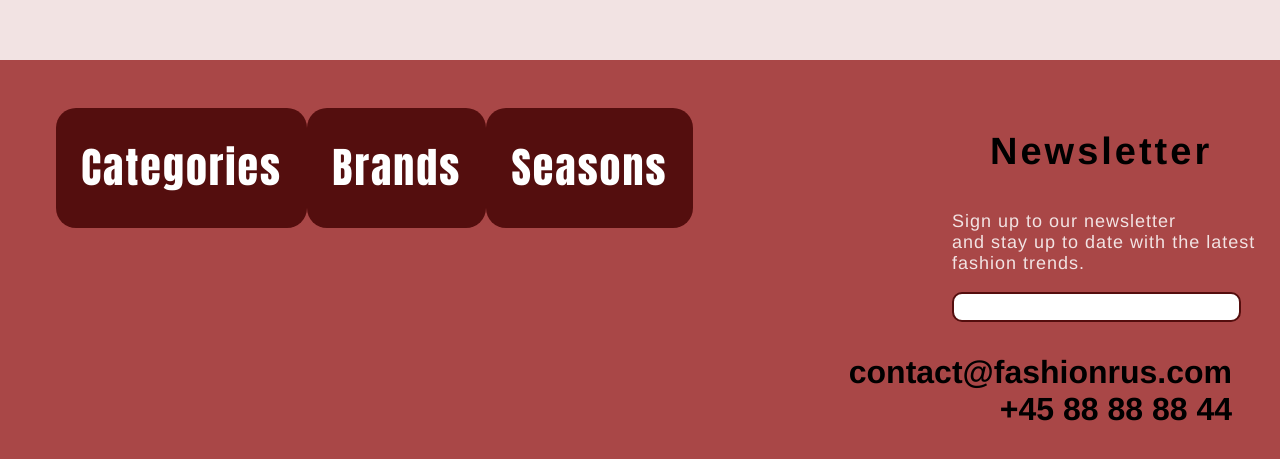
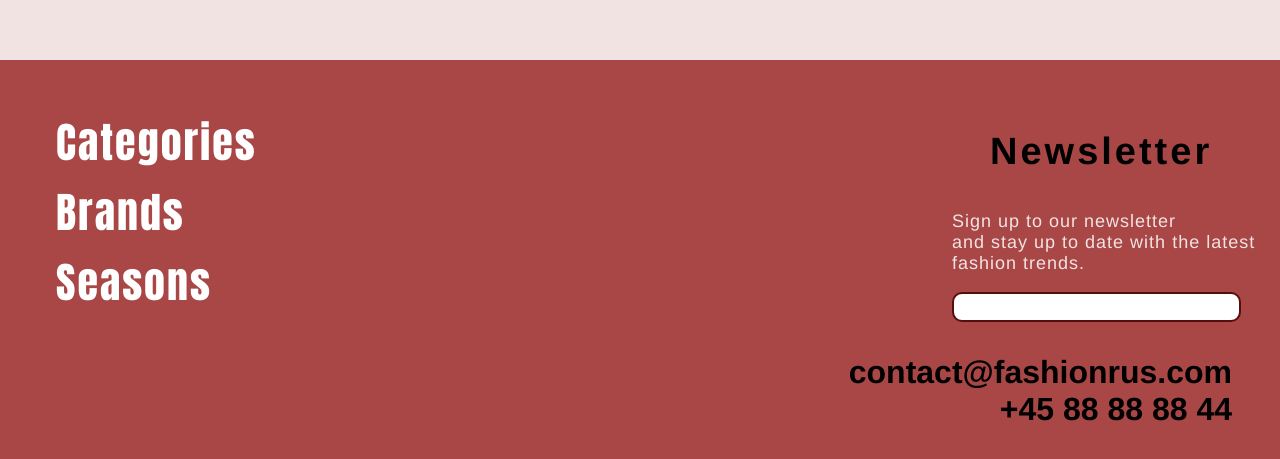
Before and after one commit to kivi0001/statisksite, a plain HTML site: page productlist.html in a window 1280 px wide. Shown: the part 833-1292 px from the top of the page. Drawn offline with Linux system fonts and the light colour scheme; no server answers.

Commit message:
footer fiks

```diff
--- a/css/productlist.css
+++ b/css/productlist.css
@@ -47,7 +47,7 @@
 }
 
 
-a{
+.product-link{
     font-family: 'Franklin Gothic Medium', 'Arial Narrow', Arial, sans-serif;
     color: white;
     text-decoration-line: none;
@@ -58,7 +58,7 @@ a{
     border-radius: 20px;
     text-align: center;
 }
-a:hover{
+.product-link:hover{
     color: #A94747;
 }
 
```
